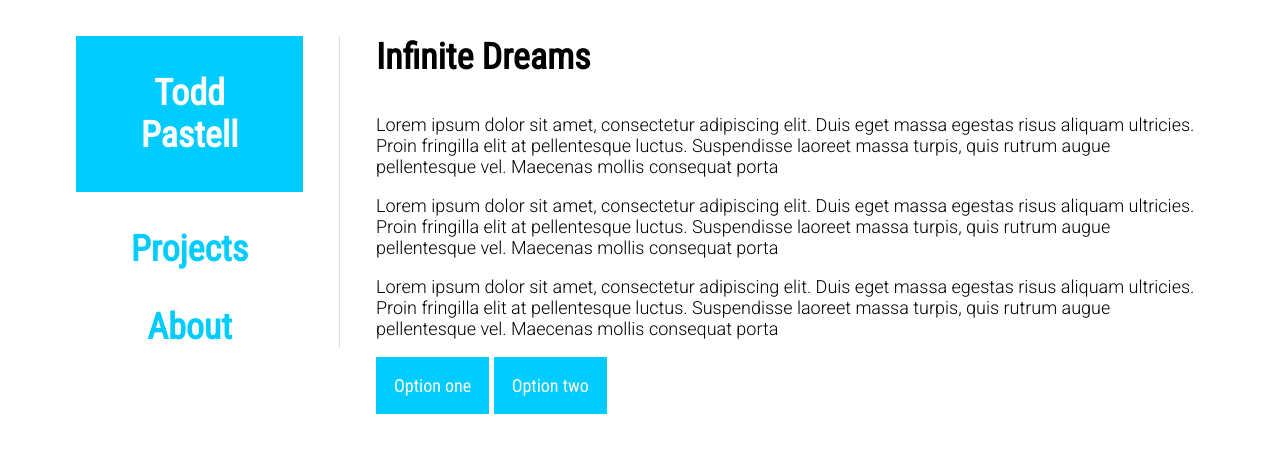
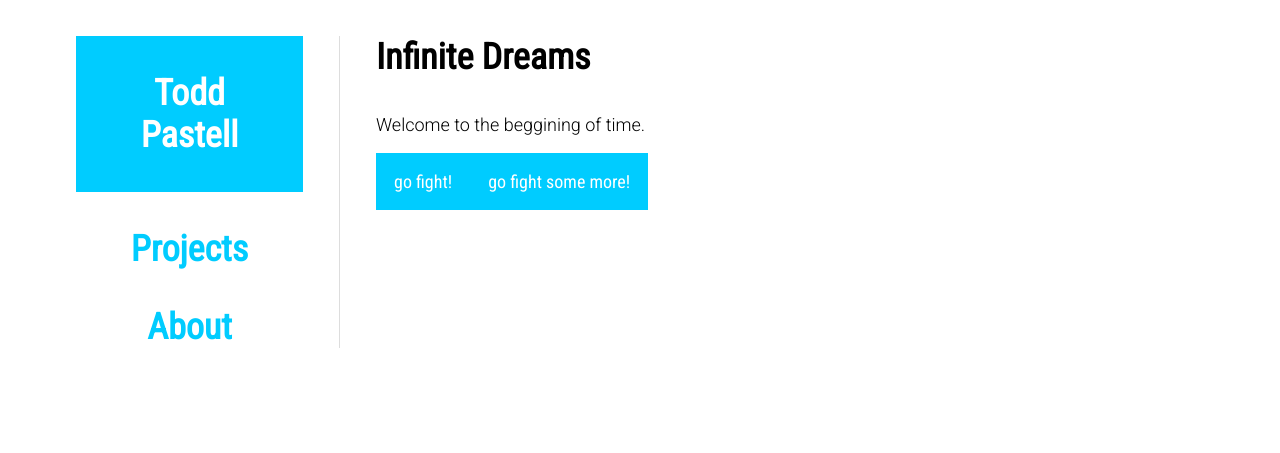
Before and after one commit to toddpastell/toddpastell.github.io, a Jekyll site: the page built from projects/infinite-dreams/index.html, in a window 1280 px wide. Shown: the top 453 px of the page. Built offline with Jekyll 4.4.1, drawn with Linux system fonts in a browser that asks for light colours.

Commit message:
infinite dreams

```diff
--- a/projects/infinite-dreams/index.html
+++ b/projects/infinite-dreams/index.html
@@ -1,24 +1,97 @@
 ---
 layout: main
 ---
-<style>
-	p {
-		animation: type 4s steps(60, end);
-	}
-</style>
 <h2>Infinite Dreams</h2>
-<div id="story">
-	<p>Lorem ipsum dolor sit amet, consectetur adipiscing elit. Duis eget massa egestas risus aliquam ultricies. Proin fringilla elit at pellentesque luctus. Suspendisse laoreet massa turpis, quis rutrum augue pellentesque vel. Maecenas mollis consequat porta</p>
-	<p>Lorem ipsum dolor sit amet, consectetur adipiscing elit. Duis eget massa egestas risus aliquam ultricies. Proin fringilla elit at pellentesque luctus. Suspendisse laoreet massa turpis, quis rutrum augue pellentesque vel. Maecenas mollis consequat porta</p>
-	<p>Lorem ipsum dolor sit amet, consectetur adipiscing elit. Duis eget massa egestas risus aliquam ultricies. Proin fringilla elit at pellentesque luctus. Suspendisse laoreet massa turpis, quis rutrum augue pellentesque vel. Maecenas mollis consequat porta</p>
-</div>
-<a class="btn" href="#" onclick="test()">Option one</a>
-<a class="btn" href="#" onclick="test()">Option two</a>
+<div id="narrative"></div>
+<div id="choices"></div>
 <script>
-	var story = document.getElementById('story');
 	function test() {
 		var p = document.createElement('p');
 		p.innerHTML = "This is a test paragraph for the story and it should be about two lines long for testing purposes.";
 		story.appendChild(p);
 	}
+
+	function Story(pagesDict) {
+		this.narrativeElement = document.getElementById('narrative');
+		this.choicesElement = document.getElementById('choices');
+		this.pages = {};
+		this.activePage;
+
+		this.loadPage = function(pageName) {
+			var page = this.pages[pageName];
+			if(!page)
+				console.warn('Page not found: ' + pageName);
+			this.narrativeElement.appendChild(page.element.cloneNode(true));
+			while(this.choicesElement.hasChildNodes()) {
+				this.choicesElement.removeChild(this.choicesElement.lastChild);
+			}
+			for(var index in page.choices) {
+				var choice = page.choices[index];
+				this.choicesElement.appendChild(choice.element);
+			}
+		};
+
+		for(var pageName in pagesDict) {
+			var pageDict = pagesDict[pageName];
+			var page = new Page(this, pageDict.text);
+			var choices = [];
+			for(var index in pageDict.choices) {
+				var choiceDict = pageDict.choices[index];
+				choices.push(new Choice(page, choiceDict.next, choiceDict.text));
+			}
+			page.setChoices(choices);
+			if(this.pages[pageName])
+				console.warn('Overwritting existing page: ' + pageName);
+			if(!this.activePage)
+				this.activePage = pageName;
+			this.pages[pageName] = page;
+		}
+		this.loadPage(this.activePage);
+	}
+
+	function Page(story, text) {
+		this.story = story;
+		this.text = text;
+		this.choices;
+
+		this.element = document.createElement('p');
+		this.element.innerHTML = text;
+
+		this.setChoices = function(choices) {
+			this.choices = choices;
+		};
+	}
+
+	function Choice(page, nextPage, text) {
+		this.page = page;
+		this.nextPage = nextPage;
+		this.text = text;
+		var choice = this;
+
+		this.element = document.createElement('a');
+		this.element.setAttribute('class', 'btn');
+		this.element.setAttribute('href', '#' + nextPage);
+		this.element.innerHTML = text;
+		this.element.addEventListener('click', function(evt) {
+			evt.preventDefault();
+			choice.page.story.loadPage(choice.nextPage);
+		});
+	}
+
+	var infiniteDreams = new Story({
+		'intro': {
+			text: 'Welcome to the beggining of time.',
+			choices: [
+				{ next: 'fight', text: 'go fight!' },
+				{ next: 'fight', text: 'go fight some more!' }
+			]
+		},
+		'fight': {
+			text: 'It is a heated battle... gone cold.',
+			choices: [
+				{ next: 'intro', text: 'go intro!' }
+			]
+		}
+	});
+
 </script>
```
Also changed, not shown: 1 other file.
